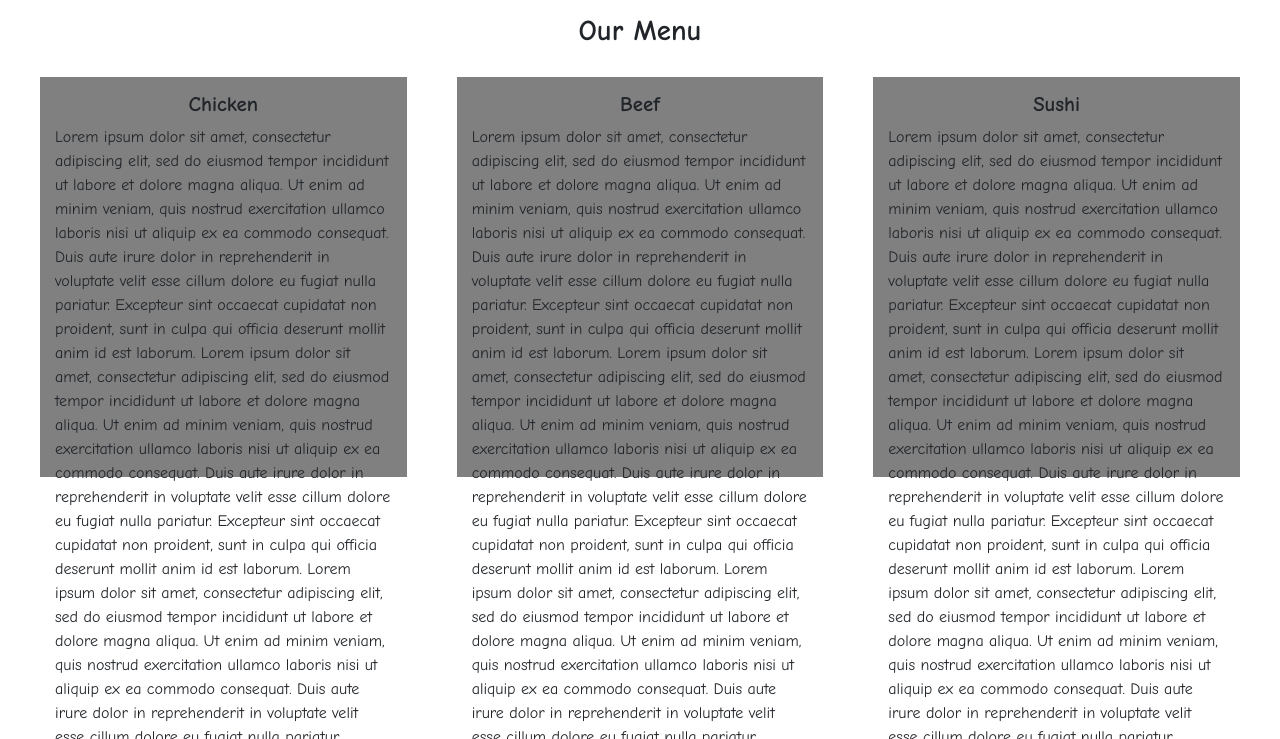
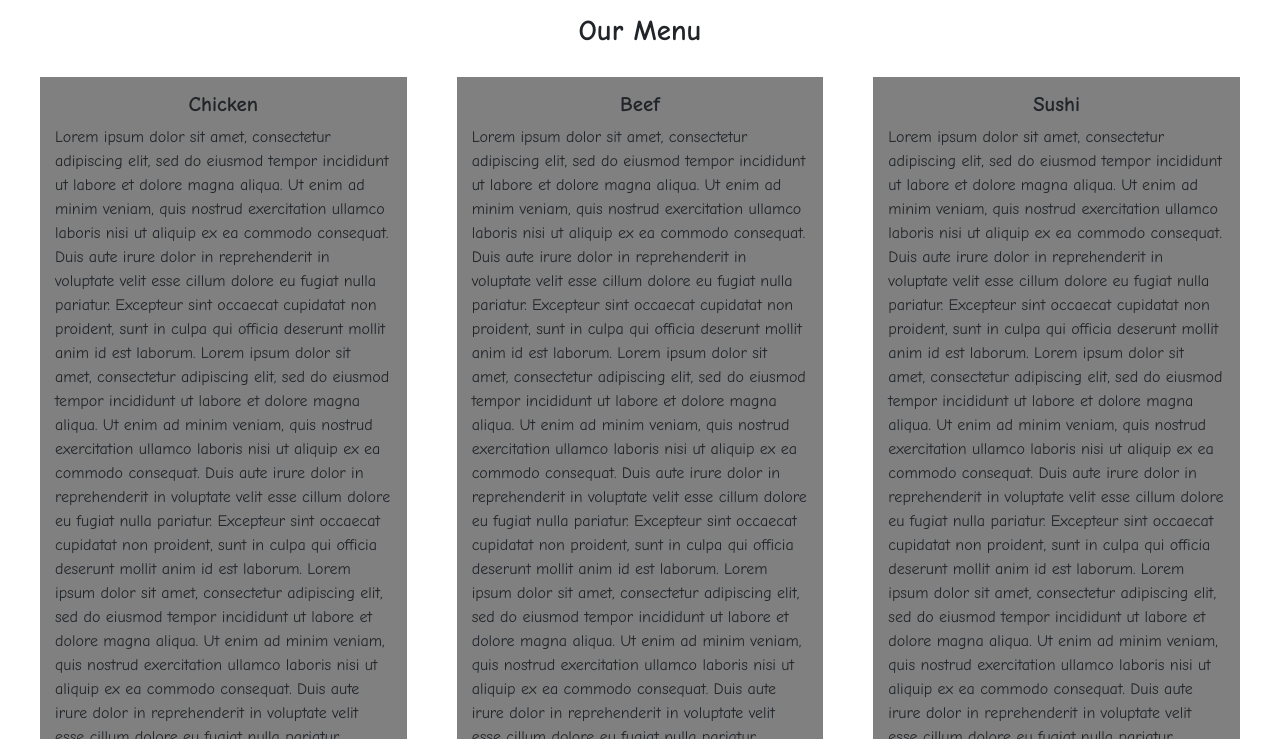
Before and after one commit to Abhi-1005-Raj/Coursera_assignments, a plain HTML site: page mod3_solution_opt/index.html in a window 1280 px wide. Shown: the part 61-800 px from the top of the page. Drawn offline with nearby package versions, Linux system fonts and the light colour scheme.

Commit message:
Update styles.css

```diff
--- a/mod3_solution_opt/css/styles.css
+++ b/mod3_solution_opt/css/styles.css
@@ -100,7 +100,4 @@ span{
 	.menu-div{
 		display: none;
 	}
-	.section{
-	height: 400px;
-	}
 }
```
